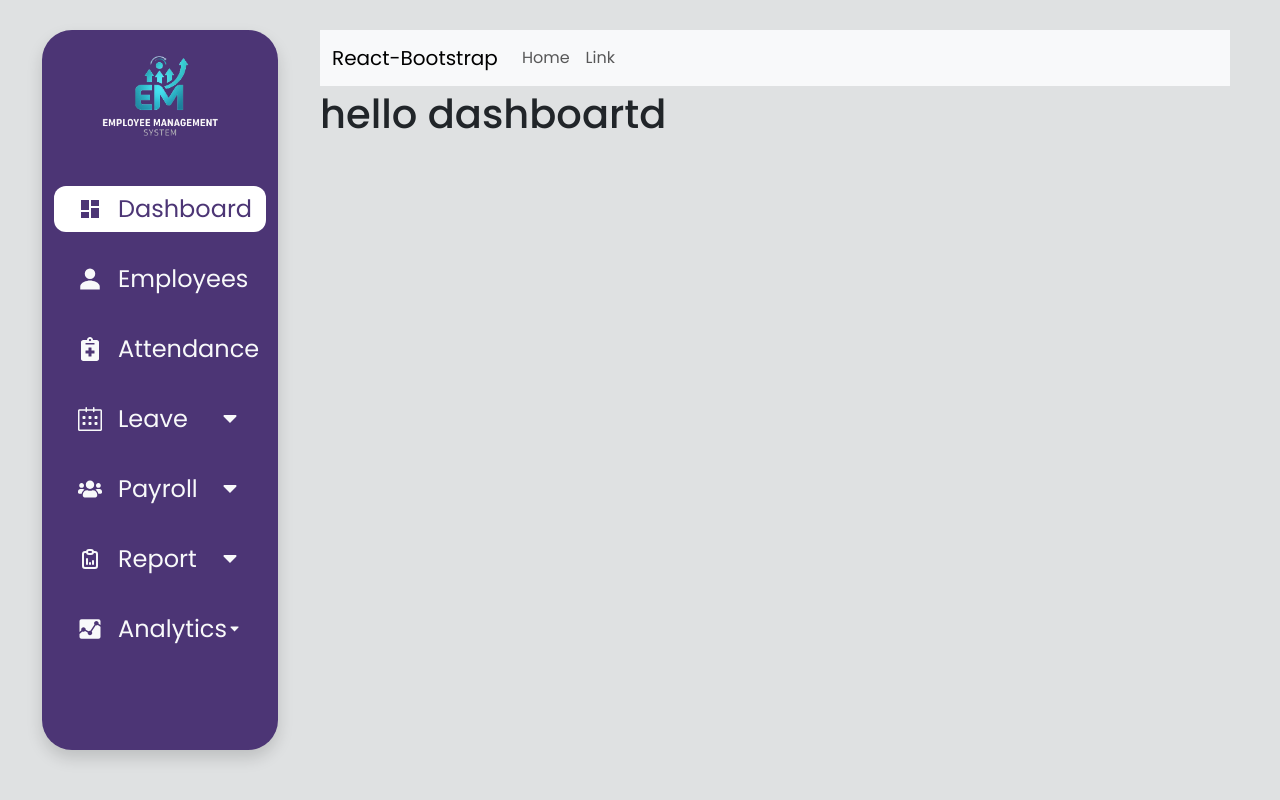
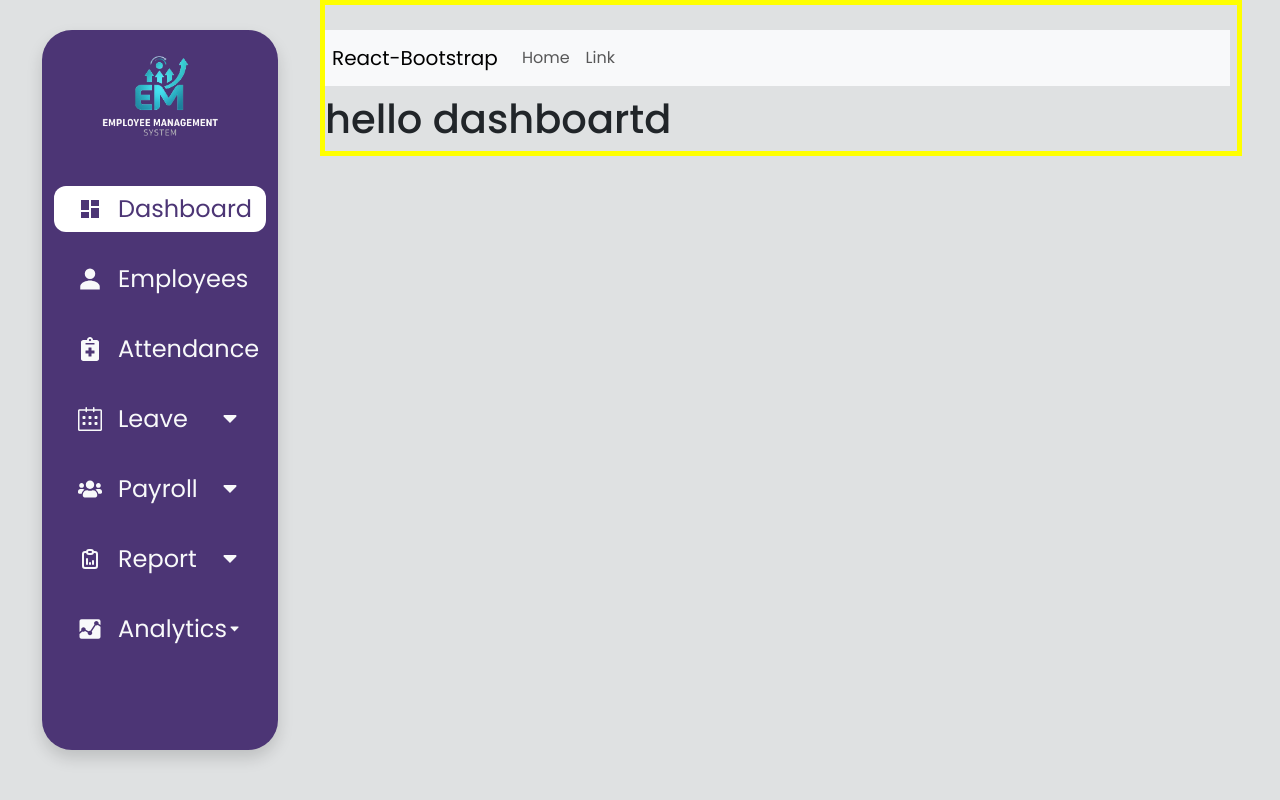
Before and after one commit to arabictech/ems, a React (Create React App) app in the folder frontend/: page / in a window 1280 px wide. Built offline with nearby package versions, Linux system fonts and the light colour scheme.

Commit message:
main-content position change

```diff
--- a/frontend/src/App.css
+++ b/frontend/src/App.css
@@ -5,19 +5,18 @@ body{
 .sidebar{
   background-color: #4c3575;
   min-height: 90vh;
-  /* width: 18%; */
   border-radius: 30px;
-  /* border-radius: 0px 30px 30px 0px; */
   margin: 30px;
   padding: 0 12px;
-  /* margin: 12px; */
 }
 
 .main-content{
-  /* border: 5px solid yellow; */
+  border: 5px solid yellow;
   width: 72%;
   margin-left: 25%;
   padding-top: 7%;
+  position: absolute;
+  /* z-index: 1000; */
 }
 
 .nav-link{
--- a/frontend/src/Components/Header.jsx
+++ b/frontend/src/Components/Header.jsx
@@ -17,7 +17,7 @@ import Col from 'react-bootstrap/Col';
 function Header() {
   return (
     <>
-      <Container fluid className=' position-fixed '>
+      <Container fluid className='position-fixed'>
         <Row>
           <Col lg={3} md={3} >
            <div className='sidebar text-light shadow '>
```
